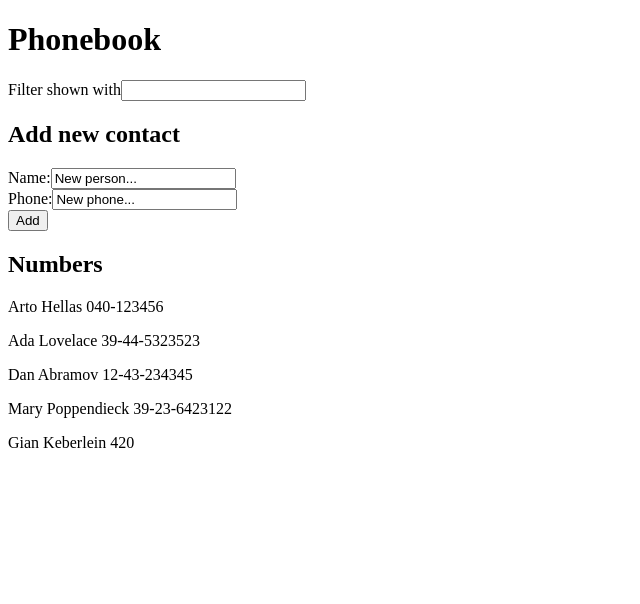
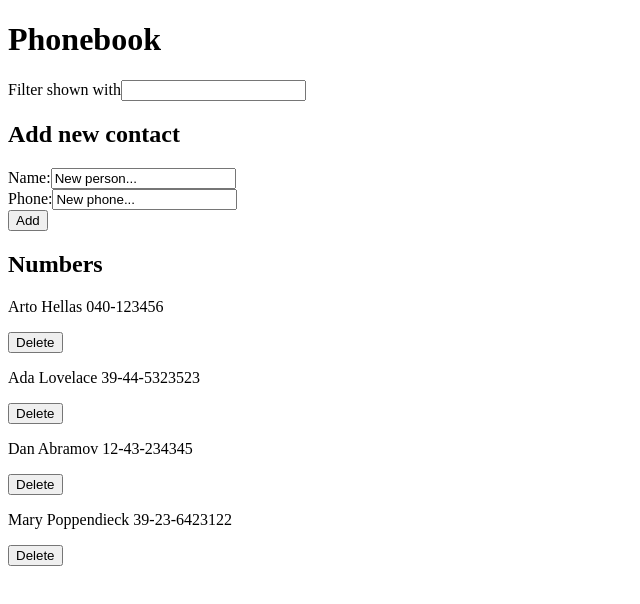
Before and after one commit to GianK128/Fullstackopen-2022-ejercicios, a React (Create React App) app in the folder part2/phonebook/: page / in a window 1280 px wide. Shown: the top 604 px of the page, without its empty margins (0-640 px from the left). Built offline with nearby package versions, Linux system fonts and the light colour scheme; data requests are answered from the project's data file.

Commit message:
Add solution for exercise 2.17

```diff
--- a/part2/phonebook/db.json
+++ b/part2/phonebook/db.json
@@ -19,11 +19,6 @@
       "name": "Mary Poppendieck",
       "phone": "39-23-6423122",
       "id": 4
-    },
-    {
-      "name": "Gian Keberlein",
-      "phone": "420",
-      "id": 5
     }
   ]
 }
--- a/part2/phonebook/src/components/App.js
+++ b/part2/phonebook/src/components/App.js
@@ -31,7 +31,10 @@ const App = () => {
         setPersons={setPersons}
       />
       <h2>Numbers</h2>
-      <Contacts persons={personsToShow}/>
+      <Contacts
+        persons={personsToShow}
+        setPersons={setPersons}
+      />
     </div>
   )
 }
--- a/part2/phonebook/src/components/Contacts.js
+++ b/part2/phonebook/src/components/Contacts.js
@@ -1,16 +1,31 @@
 import React from "react";
 import Person from "./Person";
+import personsService from "../services/personsService";
 
-const Contacts = ({ persons }) => {
+const Contacts = ({ persons, setPersons }) => {
+  const handleDelete = (person) => {
+    if (!window.confirm(`Delete ${person.name}?`)) return
+
+    personsService
+      .deleteEntry(person.id)
+      .then(() => {
+        setPersons(persons.filter(p => p.id !== person.id))
+      })
+  }
+
   return (
     <div>
       {persons.length > 0
         ? persons.map(person => (
+          <div key={person.id}>
             <Person
-                        key={person.name}
               name={person.name}
               phone={person.phone}
             />
+            <button onClick={(e) => {handleDelete(person)}}>
+              Delete
+            </button>
+          </div>
         ))
         : <p>No matches found.</p>
       }
--- a/part2/phonebook/src/components/PersonForm.js
+++ b/part2/phonebook/src/components/PersonForm.js
@@ -26,7 +26,7 @@ const PersonForm = ({ persons, setPersons }) => {
         }
 
         personsService
-          .create(newPerson)
+          .createEntry(newPerson)
           .then(data => {
             setPersons(persons.concat(data))
             setNewName('')
--- a/part2/phonebook/src/services/personsService.js
+++ b/part2/phonebook/src/services/personsService.js
@@ -8,10 +8,16 @@ const getAll = () => {
     .then(response => response.data)
 }
 
-const create = (personToAdd) => {
+const createEntry = (personToAdd) => {
   return axios
     .post(`${baseUrl}/persons`, personToAdd)
     .then(response => response.data)
 }
 
-export default { getAll, create }
+const deleteEntry = (id) => {
+  return axios
+    .delete(`${baseUrl}/persons/${id}`)
+    .then(response => response)
+}
+
+export default { getAll, createEntry, deleteEntry }
```
Lines whose indentation alone changed are shown as unchanged.
